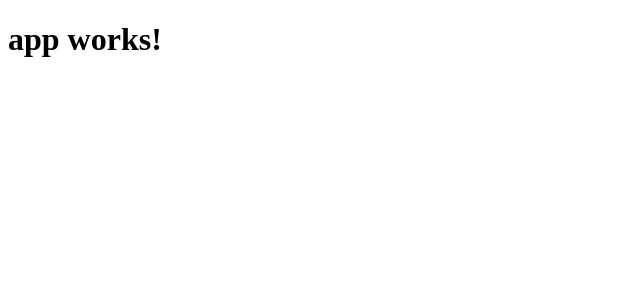
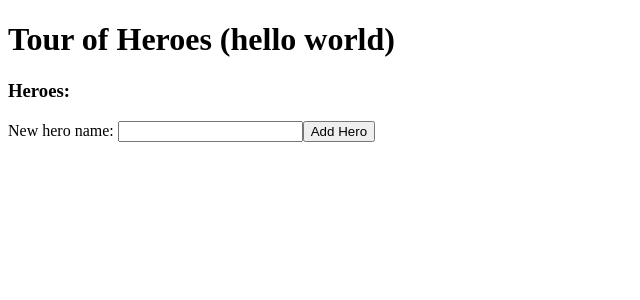
Before and after one commit to Ernie99/just_http, an Angular app: page / in a window 1280 px wide. Shown: the top 300 px of the page, without its empty margins (0-640 px from the left). Built offline with nearby package versions, Linux system fonts and the light colour scheme.

Commit message:
start work on 'hero-list' component

```diff
--- a/src/app/app.component.html
+++ /dev/null
@@ -1,3 +0,0 @@
-<h1>
-  {{title}}
-</h1>
--- a/src/app/app.component.ts
+++ b/src/app/app.component.ts
@@ -1,9 +1,16 @@
 import { Component } from '@angular/core';
+
+// import './rxjs-operators';
+
 
 @Component({
   selector: 'app-root',
-  templateUrl: './app.component.html',
-  styleUrls: ['./app.component.css']
+  template: `
+<hero-list></hero-list>
+<!--<hero-list-promise></hero-list-promise>-->
+<!--<my-wiki></my-wiki>-->
+<!--<my-wiki-smart></my-wiki-smart>-->
+`
 })
 export class AppComponent {
   title = 'app works!';
--- a/src/app/app.module.ts
+++ b/src/app/app.module.ts
@@ -4,10 +4,12 @@ import { FormsModule } from '@angular/forms';
 import { HttpModule } from '@angular/http';
 
 import { AppComponent } from './app.component';
+import { HeroListComponent } from './hero-list.component';
 
 @NgModule({
   declarations: [
-    AppComponent
+    AppComponent,
+    HeroListComponent
   ],
   imports: [
     BrowserModule,
--- /dev/null
+++ b/src/app/hero-list.component.ts
@@ -0,0 +1,27 @@
+import { Component, OnInit } from '@angular/core';
+
+@Component({
+  selector: 'hero-list',
+  template: `
+<h1>Tour of Heroes ({{mode}})</h1>
+<h3>Heroes:</h3>
+<ul>
+  <li *ngFor="let hero of heroes">{{hero.name}}</li>
+</ul>
+
+<label>New hero name: <input #newHeroName /></label>
+<button (click)="addHero(newHeroName.value); newHeroName.value=''">Add Hero</button>
+
+<p class="error" *ngIf="errorMessage">{{errorMessage}}</p>
+`
+})
+export class HeroListComponent implements OnInit {
+
+  mode = "hello world";
+
+  constructor() { }
+
+  ngOnInit() {
+  }
+
+}
```
Also changed, not shown: src/app/app.component.css (deleted), 1 other file (tests, documents, lock files or other folders).
